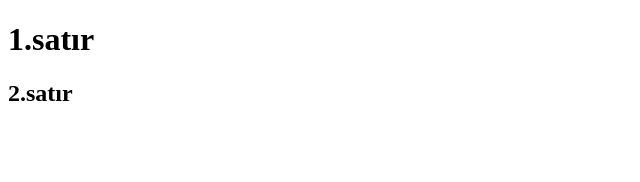
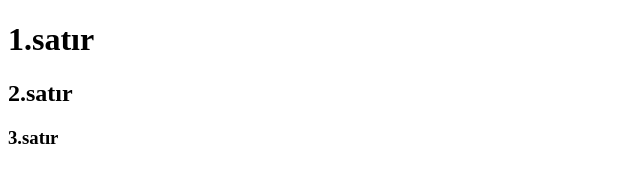
Before and after one commit to mustafasalim/webDevGitDeneme, a plain HTML site: page index.html in a window 1280 px wide. Shown: the full height of the page, 0-640 px from the left. Drawn offline with Linux system fonts and the light colour scheme.

Commit message:
version3

```diff
--- a/index.html
+++ b/index.html
@@ -9,6 +9,7 @@
 
     <h1>1.satır</h1>
     <h2>2.satır</h2>
+    <h3>3.satır</h3>
 
 </body>
 </html>
```
